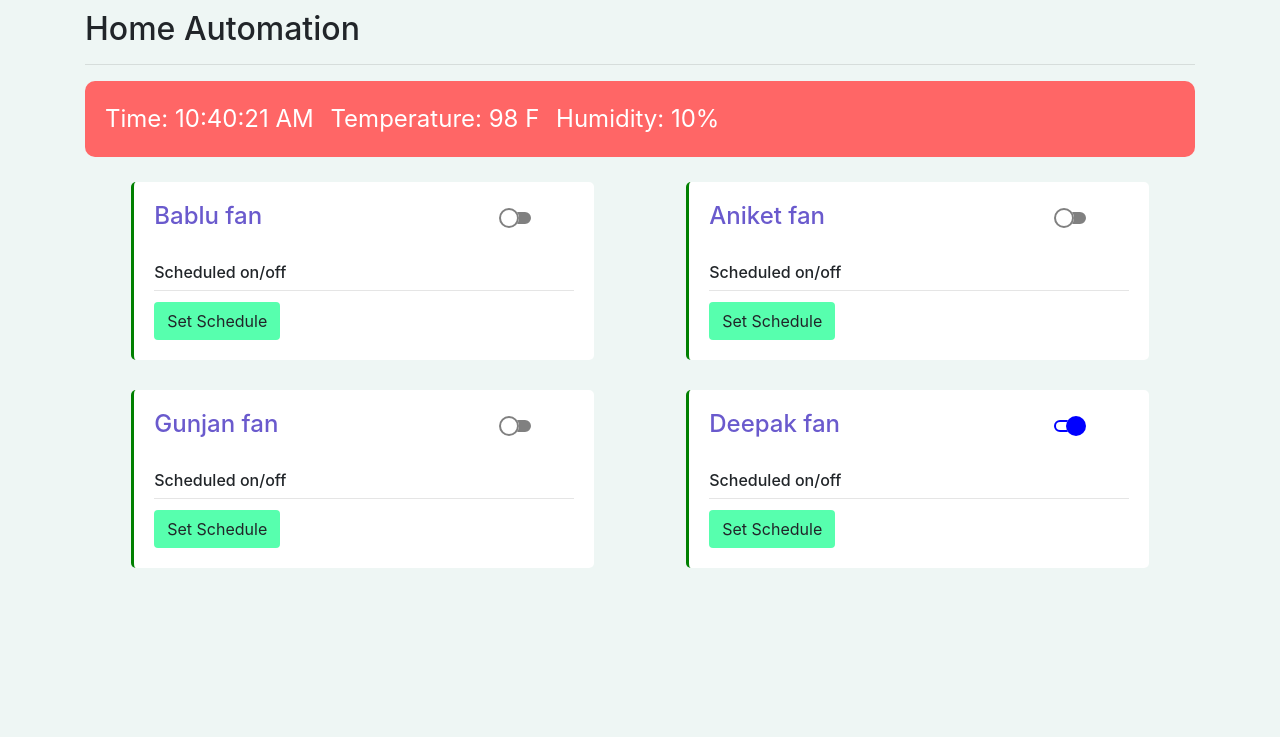
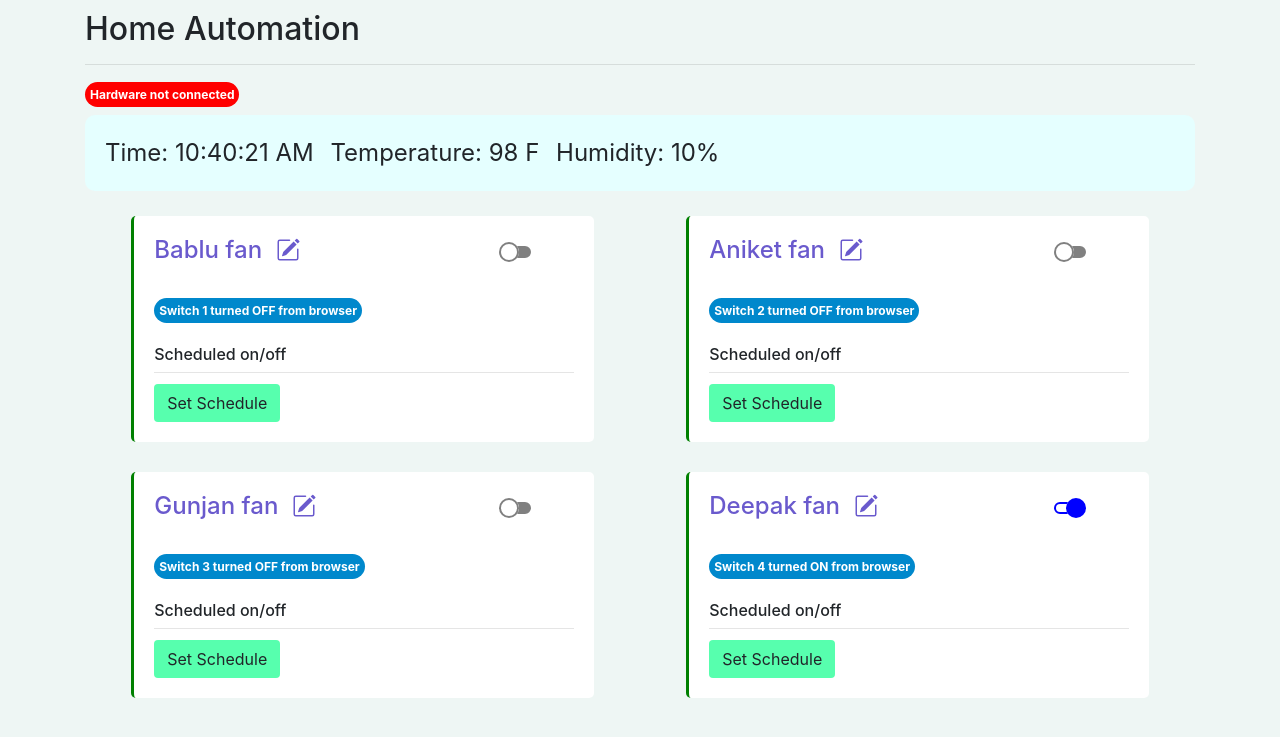
Before and after one commit to deepak0611/Home-Automation-Project, a Django app: page / in a window 1280 px wide. Shown: the top 737 px of the page. Run offline with Django 3.2, Linux system fonts and the light colour scheme; data comes from the database, SQL or seed files in the repository; both versions use the stored data as it was after the commit; some libraries are stand-ins or nearby versions.

Commit message:
added hardware connection notifier and switch controller notifier and made pin name editable

```diff
--- a/home_automation_api/myapp/admin.py
+++ b/home_automation_api/myapp/admin.py
@@ -3,3 +3,4 @@ from . models import *
 # Register your models here.
 
 admin.site.register(pin_state)
+admin.site.register(hardware)
--- a/home_automation_api/myapp/static/myapp/index.css
+++ b/home_automation_api/myapp/static/myapp/index.css
@@ -2,7 +2,14 @@
     box-sizing: border-box;
  }
 
-
+#hardware_connection{
+    padding :5px;
+    color:white;
+    font-size:12px;
+    font-weight:bold;
+    background-color:red;
+    border-radius:25px;
+}
 
 .detail_shower_div{
     padding:20px;
@@ -10,9 +17,9 @@
     margin-bottom:10px;
     font-size:24px;
     margin-left:0px;
-    color:white;
-   /* background-color: #e5ffff;*/
-   background-color: #ff6666;
+    /*color:white;*/
+    background-color: #e5ffff;
+   /*background-color: #ff6666;*/
    border-radius:10px;
    /*max-width:88%;*/
 
@@ -39,6 +46,35 @@
     border-left-color:green;
 
 
+}
+
+.pin_name_input{
+    border-width: 0px;
+    border-style: none;
+    border-color: white;
+
+    border-bottom-width:2px;
+    border-bottom-color:SlateBlue;
+    border-bottom-style:solid;
+    border-radius:0px;
+    width:150px;
+    display:none;
+}
+.edit_pin_name{
+    cursor:pointer;
+}
+.submit_pin_name{
+    cursor:pointer;
+    display:none;
+}
+
+.gac_notifier{
+    padding:5px;
+    color:white;
+    background-color: #0088cc;
+    border-radius:25px;
+    font-size:12px;
+    font-weight:bold;
 }
 
 input{
--- a/home_automation_api/myapp/static/myapp/index.js
+++ b/home_automation_api/myapp/static/myapp/index.js
@@ -2,14 +2,37 @@
 function display_sti(id){
     document.getElementsByClassName("schedule_time_input")[id-1].style.display="block";
 }
+//check toggler
+function toggledBy(state,id_no){
+    var onoff;
+    if(state==1){onoff="ON";}
+    else{onoff="OFF"}
+    if(document.getElementsByClassName("gac_value")[id_no-1].textContent=="bc"){
+        document.getElementsByClassName("gac_notifier")[id_no-1].innerHTML= "Switch "+(id_no).toString() + " turned " + onoff +" from browser";
+    }
+    else if(document.getElementsByClassName("gac_value")[id_no-1].textContent=="sc"){
+        document.getElementsByClassName("gac_notifier")[id_no-1].innerHTML= "Switch "+(id_no).toString() + " turned " + onoff +" according to schedule";
+    }
+    else{
+        document.getElementsByClassName("gac_notifier")[id_no-1].innerHTML= "Switch "+(id_no).toString() + " turned " + onoff +" by google assisstant";
+    }
+}
+
+
+
+
+
+
+
+
 // Toggle on/off state of a pin
-function change_state(id_no,pin_no,flag,interrupt) {
+function change_state(id_no,pin_no,to_state,interrupt) {
    console.log("change_state");
   var xhttp;
   xhttp = new XMLHttpRequest();
   xhttp.onreadystatechange = function() {
     if (this.readyState == 4 && this.status == 200) {
-        if(flag==1){
+        if(to_state==1){
             document.getElementsByClassName("switch_off")[id_no-1].style.display="none";
             document.getElementsByClassName("switch_on")[id_no-1].style.display="block";
             document.getElementsByClassName("switch_box")[id_no-1].style.borderLeftColor="blue";
@@ -20,9 +43,24 @@ function change_state(id_no,pin_no,flag,interrupt) {
             document.getElementsByClassName("switch_off")[id_no-1].style.display="block";
             document.getElementsByClassName("switch_box")[id_no-1].style.borderLeftColor="green";
         }
+
+        //change toggler
+        var onoff;
+        if(to_state==1){onoff="ON";}
+        else{onoff="OFF"}
+        if(interrupt==1){
+            document.getElementsByClassName("gac_value")[id_no-1].innerHTML= "bc";
+            document.getElementsByClassName("gac_notifier")[id_no-1].innerHTML= "Switch "+(id_no).toString() + " turned " + onoff +" from browser";
+        }
+        else{
+            document.getElementsByClassName("gac_value")[id_no-1].innerHTML= "sc";
+            document.getElementsByClassName("gac_notifier")[id_no-1].innerHTML= "Switch "+(id_no).toString() + " turned " + onoff +" according to schedule";
+        }
+
+
     }
   };
-  xhttp.open("GET", "change_state/"+pin_no+"/"+interrupt+"/"+flag, true);
+  xhttp.open("GET", "change_state/"+pin_no+"/"+interrupt+"/"+to_state, true);
   xhttp.send();
 }
 
@@ -114,11 +152,22 @@ function deepak(){
 
 
 
+        for(i=0;i<4;i++){
+            var myjson=obj[i];
+//            document.getElementById("gac_notifier").innerHTML+= "<br>I am not getting correctly";
 
 
+            if((myjson.toggler) == "gac"){
+                document.getElementsByClassName("gac_value")[i].innerHTML= (myjson.toggler) ;
+                var onoff;
+                if(myjson.state==1){onoff="ON";}
+                else{onoff="OFF"}
+                document.getElementsByClassName("gac_notifier")[i].innerHTML= "Switch "+(i+1).toString() + " turned " + onoff +" by google assisstant";
+            }
+//            else{
+//                document.getElementsByClassName("gac_notifier")[i].innerHTML= "";
+//            }
 
-        for(i=0;i<4;i++){
-            var myjson=obj[i];
 
 
 
@@ -236,3 +285,60 @@ function interrupt_handler(pin_no,id){
       xhttp.open("GET", "interrupt_handler/"+pin_no, true);
       xhttp.send();
 }
+
+
+
+
+
+function for_hardware(){
+    var myvar2=setInterval(hardware_checker, 1000);
+}
+
+function hardware_checker(){
+    var xhttp;
+      xhttp = new XMLHttpRequest();
+      xhttp.onreadystatechange = function() {
+        if (this.readyState == 4 && this.status == 200) {
+            if(document.getElementById("hardware_status").textContent == this.responseText){
+                document.getElementById("hardware_connection").innerHTML="Hardware not connected";
+                document.getElementById("hardware_connection").style.backgroundColor="red";
+            }
+            else{
+                document.getElementById("hardware_connection").innerHTML="Hardware connected";
+                document.getElementById("hardware_connection").style.backgroundColor="green";
+                document.getElementById("hardware_status").innerHTML = this.responseText;
+            }
+        }
+      };
+      xhttp.open("GET", "hardware_status/", true);
+      xhttp.send();
+}
+
+
+function pin_name_editor(id_no){
+    document.getElementsByClassName("pin_name")[id_no-1].style.display="none";
+    document.getElementsByClassName("edit_pin_name")[id_no-1].style.display="none";
+    document.getElementsByClassName("pin_name_input")[id_no-1].style.display="inline";
+    document.getElementsByClassName("submit_pin_name")[id_no-1].style.display="inline";
+}
+
+function pin_name_submitter(id_no){
+    var new_name= document.getElementsByClassName("pin_name_input")[id_no-1].value;
+    document.getElementsByClassName("pin_name_input")[id_no-1].style.display="none";
+    document.getElementsByClassName("submit_pin_name")[id_no-1].style.display="none";
+
+    document.getElementsByClassName("pin_name")[id_no-1].innerHTML= new_name;
+    document.getElementsByClassName("pin_name")[id_no-1].style.display="inline-block";
+    document.getElementsByClassName("edit_pin_name")[id_no-1].style.display="inline";
+
+      var xhttp;
+      xhttp = new XMLHttpRequest();
+      xhttp.onreadystatechange = function() {
+        if (this.readyState == 4 && this.status == 200) {
+
+        }
+      };
+      xhttp.open("GET", "change_pin_name/"+id_no+"/"+new_name, true);
+      xhttp.send();
+
+}
--- a/home_automation_api/myapp/templates/myapp/index.html
+++ b/home_automation_api/myapp/templates/myapp/index.html
@@ -20,6 +20,9 @@
     <h2 style="margin-top:10px;">Home Automation</h2>
     <hr>
 
+    <span id="hardware_connection">Hardware not connected </span><span id="hardware_status" style="display:none;">{{hardware.status}}</span>
+
+
    <div class="container detail_shower_div">
       <span style="margin-right:10px;">Time:  <span id="show_time"></span> </span>
        <span style="margin-right:10px;">Temperature: 98 F </span>
@@ -37,8 +40,26 @@
              <div class="col-lg-5 col-sm-11 switch_box">
                  <div class="row">
                      <div class="col-9">
-                         <h4 style="color:SlateBlue;">{{i.pin_name}}</h4>
+                         <h4 class="pin_name" style="color:SlateBlue;display:inline-block;">{{i.pin_name}}</h4>&nbsp;&nbsp;
+                         <input class="pin_name_input" type="text" value="{{i.pin_name}}" autofocus="autofocus" maxlength="21">
 
+                         <span class="submit_pin_name" onclick="pin_name_submitter({{i.id}})">
+                         <svg style="margin-bottom:8px;" width="1.5em" height="1.5em" viewBox="0 0 16 16" class="bi bi-arrow-right-circle" fill="SlateBlue" xmlns="http://www.w3.org/2000/svg">
+                          <path fill-rule="evenodd" d="M8 15A7 7 0 1 0 8 1a7 7 0 0 0 0 14zm0 1A8 8 0 1 0 8 0a8 8 0 0 0 0 16z"/>
+                          <path fill-rule="evenodd" d="M4 8a.5.5 0 0 0 .5.5h5.793l-2.147 2.146a.5.5 0 0 0 .708.708l3-3a.5.5 0 0 0 0-.708l-3-3a.5.5 0 1 0-.708.708L10.293 7.5H4.5A.5.5 0 0 0 4 8z"/>
+                         </svg>
+                         </span>
+
+                        <span class="edit_pin_name" onclick="pin_name_editor({{i.id}})">
+                         <svg style="margin-bottom:8px;" width="1.5em" height="1.5em" viewBox="0 0 16 16" class="bi bi-pencil-square" fill="SlateBlue" xmlns="http://www.w3.org/2000/svg">
+                            <path d="M15.502 1.94a.5.5 0 0 1 0 .706L14.459 3.69l-2-2L13.502.646a.5.5 0 0 1 .707 0l1.293 1.293zm-1.75 2.456l-2-2L4.939 9.21a.5.5 0 0 0-.121.196l-.805 2.414a.25.25 0 0 0 .316.316l2.414-.805a.5.5 0 0 0 .196-.12l6.813-6.814z"/>
+                            <path fill-rule="evenodd" d="M1 13.5A1.5 1.5 0 0 0 2.5 15h11a1.5 1.5 0 0 0 1.5-1.5v-6a.5.5 0 0 0-1 0v6a.5.5 0 0 1-.5.5h-11a.5.5 0 0 1-.5-.5v-11a.5.5 0 0 1 .5-.5H9a.5.5 0 0 0 0-1H2.5A1.5 1.5 0 0 0 1 2.5v11z"/>
+                        </svg>
+                        </span>
+
+
+
+                         <span class="gac_value" style="display:none;">{{i.toggler}}</span>
                      </div>
                      <div class="col-3">
 
@@ -64,8 +85,20 @@
 
                      </div>
                  </div>
+                 <br>
+
+                 <span class="gac_notifier"></span><br>
+
+                 {% if i.state %}
+                    <script>toggledBy(1,{{i.id}});</script>
+                 {% else %}
+                    <script>toggledBy(0,{{i.id}});</script>
+                 {% endif %}
+
 
                  <br>
+
+
                  <h6>Scheduled on/off</h6>
                  <hr style="margin-top:1px;margin-bottom:1px;">
 
@@ -120,7 +153,9 @@
 </div>
 
 <script>
+for_hardware();
 check_state();
+
 </script>
     <!-- Optional JavaScript -->
     <!-- jQuery first, then Popper.js, then Bootstrap JS -->
--- a/home_automation_api/myapp/urls.py
+++ b/home_automation_api/myapp/urls.py
@@ -6,7 +6,10 @@ from myapp import views
 urlpatterns = [
     path('',views.index),
     path('pin_state/', views.pin_state_list.as_view()),
+    path('hardware_status_manager/',views.hardware_status_manager),
+    path('hardware_status/',views.hardware_status),
     path('change_state/<pin_no>/<interrupt>/<flag>',views.change_state),
+    path('change_pin_name/<id>/<new_name>',views.change_pin_name),
     path('set_schedule_time/<pin_no>/<sh>/<sm>/<eh>/<em>',views.set_schedule_time),
     path('remove_schedule_time/<pin_no>',views.remove_schedule_time),
     path('control_with_google_assistant/<id>/<cmd>',views.control_with_google_assistant),
--- a/home_automation_api/myapp/views.py
+++ b/home_automation_api/myapp/views.py
@@ -11,12 +11,19 @@ from .serializers import pin_stateSerializer
 
 def index(request):
     obj1 = pin_state.objects.all()
-
-    return render(request, 'myapp/index.html', {'pin': obj1})
+    obj2 = hardware.objects.get(id=1)
+    # return render(request, 'myapp/index.html', {'pin': obj1})
+    return render(request, 'myapp/index.html', {'pin': obj1,'hardware':obj2})
 
 
 def change_state(request, pin_no, interrupt, flag):
     obj1 = pin_state.objects.get(pin_no=pin_no)
+
+    if(interrupt):
+        obj1.toggler="bc"
+    else :
+        obj1.toggler="sc"
+
     if (obj1.schedule_status):
         obj1.interrupt = interrupt
     else:
@@ -27,6 +34,12 @@ def change_state(request, pin_no, interrupt, flag):
     obj1.save()
     return redirect('/')
 
+
+def change_pin_name(request,id,new_name):
+    obj1=pin_state.objects.get(id=id)
+    obj1.pin_name = new_name.capitalize()
+    obj1.save()
+    return HttpResponse("new pin name saved successfully!")
 
 # def switch_state_change_on_scheduled_time(request):
 #     x = time.localtime(time.time())
@@ -71,14 +84,36 @@ def remove_schedule_time(request, pin_no):
 class pin_state_list(APIView):
 
     def get(self, request):
+
         states = pin_state.objects.all()
         serializer = pin_stateSerializer(states, many=True)
         return Response(serializer.data)
 
 
+
+def hardware_status_manager(request):
+    obj1 = hardware.objects.get(id=1)
+    if (obj1.status):
+        obj1.status = 0
+    else:
+        obj1.status = 1
+    obj1.save()
+
+    return HttpResponse("response sent!")
+
+
+def hardware_status(request):
+    obj1 = hardware.objects.get(id=1)
+    return HttpResponse(obj1.status)
+
+
+
 def control_with_google_assistant(request, id, cmd):
     obj1 = pin_state.objects.get(id=id)
     # obj1.interrupt=1
+
+    obj1.toggler = "gac"
+
 
     if (obj1.schedule_status):
         obj1.interrupt = 1
```
Also changed, not shown: home_automation_api/myapp/models.py (+8 -1 lines), home_automation_api/db.sqlite3, home_automation_api/myapp/migrations/0006_pin_state_gac_toggler.py (added), home_automation_api/myapp/migrations/0007_auto_20201019_1214.py (added), home_automation_api/myapp/migrations/0008_auto_20201019_1226.py (added), home_automation_api/myapp/migrations/0009_pin_state_hardware_status.py (added), home_automation_api/myapp/migrations/0010_remove_pin_state_hardware_status.py (added), home_automation_api/myapp/migrations/0011_hardware.py (added), home_automation_api/myapp/migrations/0012_hardware_name.py (added).
